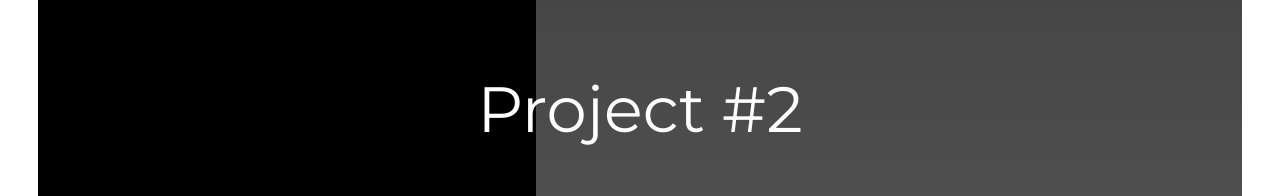
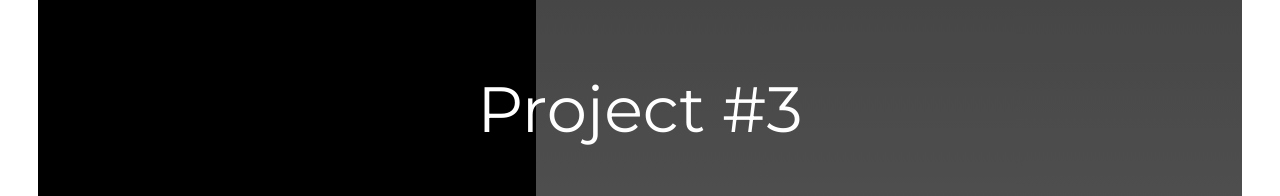
Before and after one commit to thegalluzz/webflow-template-remake, a Next.js app: page /work/project-3 in a window 1280 px wide. Shown: the part 317-513 px from the top of the page. Built offline with nearby package versions, Linux system fonts and the light colour scheme.

Commit message:
minor changes

```diff
--- a/pages/work/project-3.tsx
+++ b/pages/work/project-3.tsx
@@ -18,7 +18,7 @@ export default function ProjectThree() {
                     <div className={styles.IntroHeaderProjectThree}>
                         <div className={styles.IntroContentProject}>
                             <div className={styles.IntroTextProject}>
-                                <h1 className={styles.HeadingJumboProject}>Project #2</h1>
+                                <h1 className={styles.HeadingJumboProject}>Project #3</h1>
                             </div>
                         </div>
                     </div>
```
